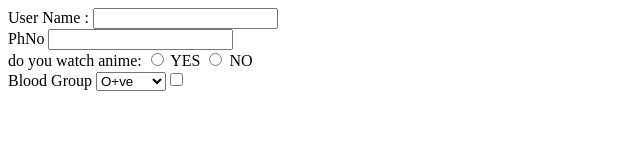
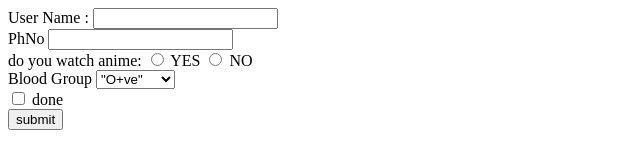
Before and after one commit to sak23042006/form, a plain HTML site: page index.html in a window 1280 px wide. Shown: the whole page, without its empty margins (0-640 px from the left). Drawn offline with Linux system fonts and the light colour scheme.

Commit message:
1 file modified

```diff
--- a/index.html
+++ b/index.html
@@ -16,26 +16,30 @@ Challenge 4: When the form is submitted, get the user's response and add the sam
   <title>HTML Form</title>
 </head>
 <body>
+  <form action="/action_page.php" id="form1" method="POST">
     <label for="username">User Name : </label>
     <input type="text" name="username" id="username">
     <br>
     <label for="phno">PhNo</label>
-  <input type="tel" id="phno" name="phno"></input>
+    <input type="number" id="phno" name="phno"></input>
     <br>
-  <label for="anime">do you watch anime: </label>
-  <input type="radio" name="watch anime?" value="yes" id="yes">
+    <label for="anime" >do you watch anime: </label>
+    <input type="radio" name="watch_anime" value="yes" id="yes">
     <label for="yes">YES</label>
     <input type="radio" name="watch anime?" value="no" id="no" >
     <label for="no">NO</label><br>
     <label for="bg">Blood Group</label>
-  <select name="bg" id="bg">blood group
-  <option value="o+ve">O+ve</option>
-  <option value="A+ve">A+ve</option>
-  <option value="AB+ve">AB+ve</option>
-  <option value=">O-ve">O-ve</option>
-  <option value="A1B+ve">A1B+ve</option>
-  <label for="done">done</label>
-  <input type="checkbox"></input>
+    <select name="blood_group" id="bg">blood group
+      <option value="O+ve">"O+ve"</option>
+      <option value="A+ve">"A+ve"</option>
+      <option value="AB+ve">"AB+ve"</option>
+      <option value=">O-ve">"O-ve"</option>
+      <option value="A1B+ve">"A1B+ve"</option>
     </select>
+    <br>
+    <input value="done" type="checkbox" name="done">
+    <label for="done" >done</label><br>
+    <button type="submit" formaction="mailto:s.arunkumar567567567@gmail.com">submit</button>
+  </form>
 </body>
 </html>
```
Lines whose indentation alone changed are shown as unchanged.
